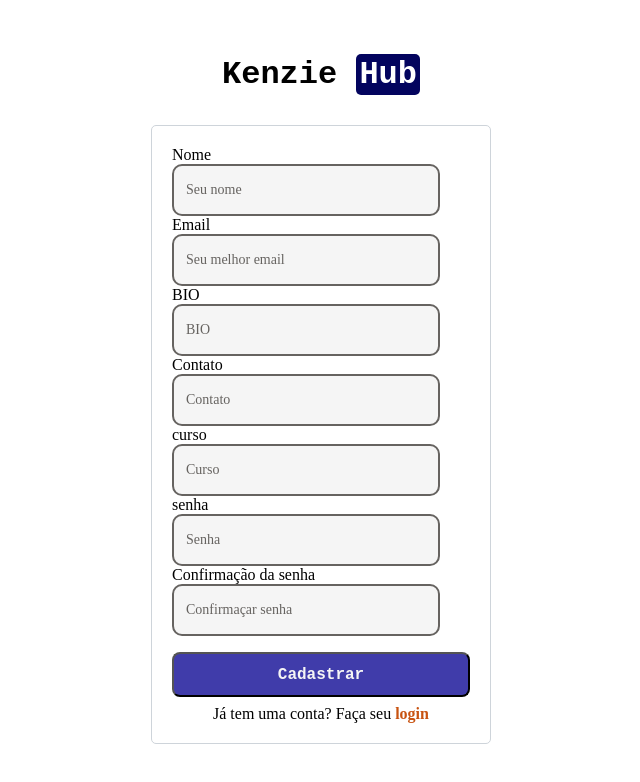
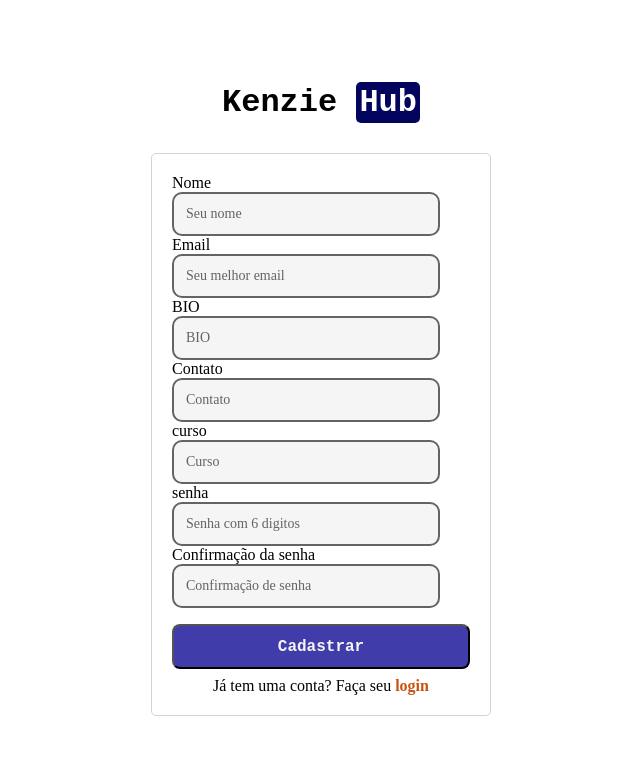
Before and after one commit to Kenzie-Academy-Brasil-Developers/react-entrega-s2-kenzie-hub-breno174, a React (Create React App) app: page /cadastro in a window 1280 px wide. Shown: the top 782 px of the page, without its empty margins (319-959 px from the left). Built offline with nearby package versions, Linux system fonts and the light colour scheme; a web font is replaced by a local one.

Commit message:
feat response api gests and posts - add error in Login and cadastro

```diff
--- a/src/App.js
+++ b/src/App.js
@@ -6,6 +6,7 @@
 import Login from "./Pages/home";
 import api from "./services/api";
 import GlobalStyle from "./styles/global";
+import { Toaster } from "react-hot-toast";
 
 function App() {
   const [user, setUser] = useState([]);
@@ -18,6 +19,7 @@
   return (
     <>
       <GlobalStyle />
+      <Toaster position="top-center" reverseOrder={false} />
       <Switch>
         <Route exact path="/">
           <Login setUser={setUser} />
--- a/src/Pages/cadastro/index.jsx
+++ b/src/Pages/cadastro/index.jsx
@@ -4,10 +4,11 @@
 import { yupResolver } from "@hookform/resolvers/yup";
 import { useHistory, Link } from "react-router-dom";
 import { useForm } from "react-hook-form";
-// Componetns
+// Componets
 import api from "../../services/api";
 import Button from "../../components/Button";
 import Input from "../../components/Input";
+import { toast } from "react-hot-toast";
 //Material - UI
 import Box from "@mui/material/Box";
 import Typography from "@mui/material/Typography";
@@ -42,8 +43,15 @@
     bio: yup.string().required("Campo obrigatorio"),
     contact: yup.string().required("Campo obrigatorio"),
     course_module: yup.string().required("Campo obrigatorio"), //vai ser outra coisa
-    password: yup.string().required("Campo obrigatorio"),
-    confsenha: yup.string().required("Campo obrigatorio"),
+    password: yup
+      .string()
+      .min(6, "minimo de 6 digitos")
+      .required("Campo obrigatorio"),
+    confsenha: yup
+      .string()
+      .min(6, "minimo de 6 digitos")
+      // .oneOf([yup.ref("password")], "senhas diferentes")
+      .required("Campo obrigatorio"),
   });
 
   const [modal, setModal] = useState(false);
@@ -61,6 +69,7 @@
       })
       .catch((err) => {
         console.error("ops! deu errado" + err);
+        toast.error("Campo não preenchido ou senhas diferentes");
         // setModal(true);
       });
   };
@@ -122,14 +131,14 @@
               {/**VOU CRIRA ESSE INPUT TEMPORARIO APENAS PARA TESTAR O GET CREATE */}
               <Input
                 label="senha"
-                placeholder="Senha"
+                placeholder="Senha com 6 digitos"
                 type="password"
                 name="password"
                 register={register}
               />
               <Input
                 label="Confirmação da senha"
-                placeholder="Confirmaçar senha"
+                placeholder="Confirmação de senha"
                 type="password"
                 name="confsenha"
                 register={register}
--- a/src/Pages/home/index.jsx
+++ b/src/Pages/home/index.jsx
@@ -11,18 +11,20 @@
 import api from "../../services/api";
 //Styles
 import { Container, Content, AnimationContainer, Botao } from "./styles";
+import { toast } from "react-hot-toast";
 
 function Login({ setUser }) {
   const history = useHistory();
 
   const formSchema = yup.object().shape({
-    email: yup.string().required("Campo obrigatorio").email("email invalido"),
+    email: yup.string().required("Campo obrigatorio"),
     password: yup.string().required("Campo obrigatorio"),
   });
 
   const {
     register,
     handleSubmit,
+    reset,
     formState: { errors },
   } = useForm({
     resolver: yupResolver(formSchema),
@@ -39,9 +41,14 @@
         //passagem do usuario: response.data.user
         //console.log(response, "api post home");
         setUser(response.data);
+        // Usar um (reset) do react-hook-form para limpar meus campos do formulario
+        reset();
         history.push("/usuario");
       })
-      .catch((err) => console.error("ops! deu errado" + err));
+      .catch((err) => {
+        toast.error("Email ou senha inválidos");
+        console.error("ops! deu errado" + err);
+      });
     // condiçao de verificaçaoi IF(data)
   }
 
@@ -57,7 +64,7 @@
             <div id="box">
               <Input
                 label="Login"
-                placeholder="Login"
+                placeholder="E-mail"
                 register={register}
                 name="email"
                 // {...register("email")}
@@ -73,7 +80,6 @@
                 type="password"
                 // {...register("password")}
               />
-              {/* <span>{errors.senha?.messege}</span> */}
               <Button type="submit">Logar</Button>
               <p>
                 Criar uma Página para mostrar suas{" "}
--- a/src/components/Input/index.jsx
+++ b/src/components/Input/index.jsx
@@ -6,7 +6,7 @@
       <div>{label}</div>
       <InputContainer>
         {/* {Icon && <Icon />} */}
-        <input {...register(name)} {...rest} />
+        <input {...register(name)} {...rest} helperText="um email" />
       </InputContainer>
     </Container>
   );
--- a/src/components/Input/styles.js
+++ b/src/components/Input/styles.js
@@ -20,7 +20,7 @@
     flex: 1;
     border: 0;
     font-size: 14px;
-    padding: 8px 4px;
+    padding: 4px 4px;
     color: var(--black);
     &::placeholder {
       color: var(--gray);
```
